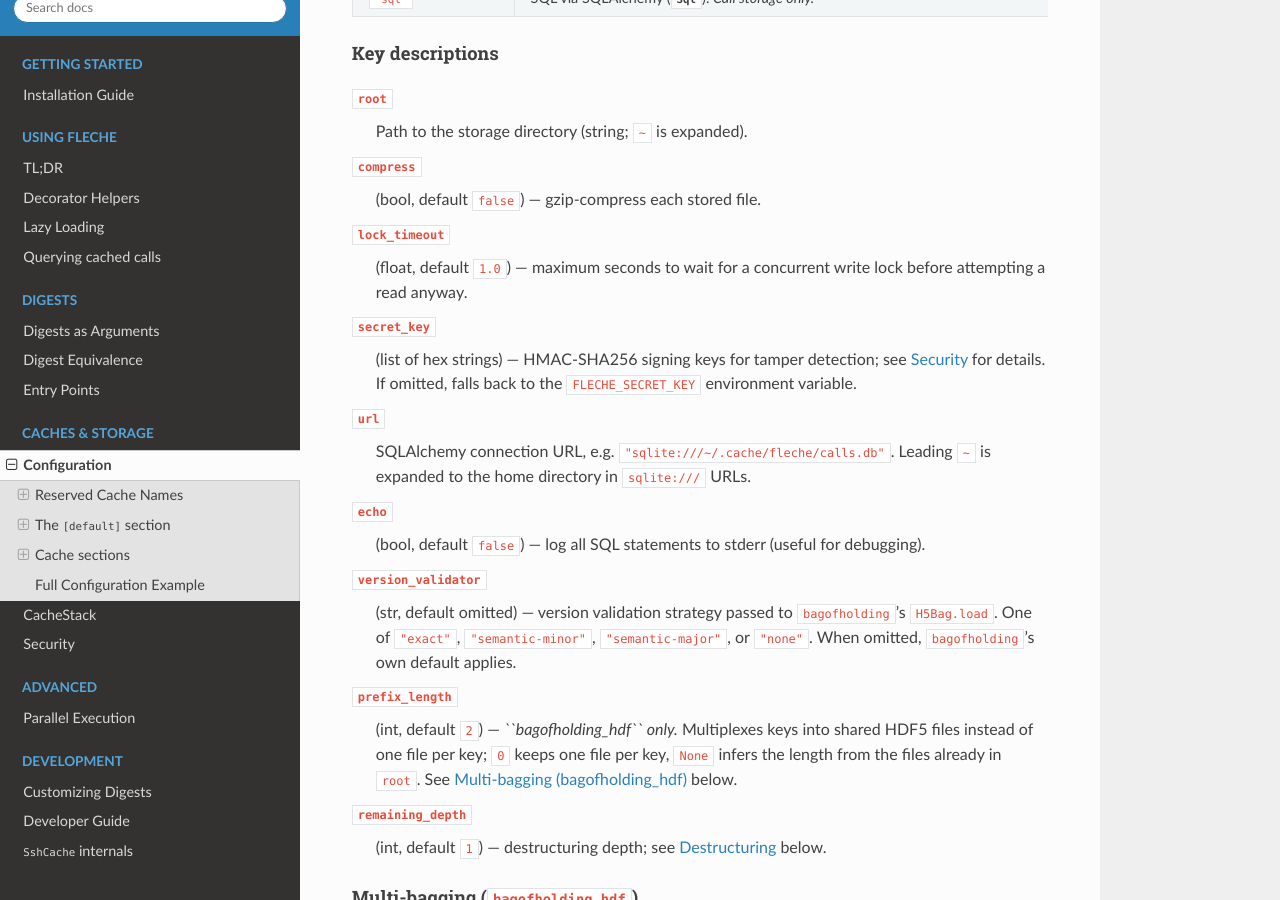
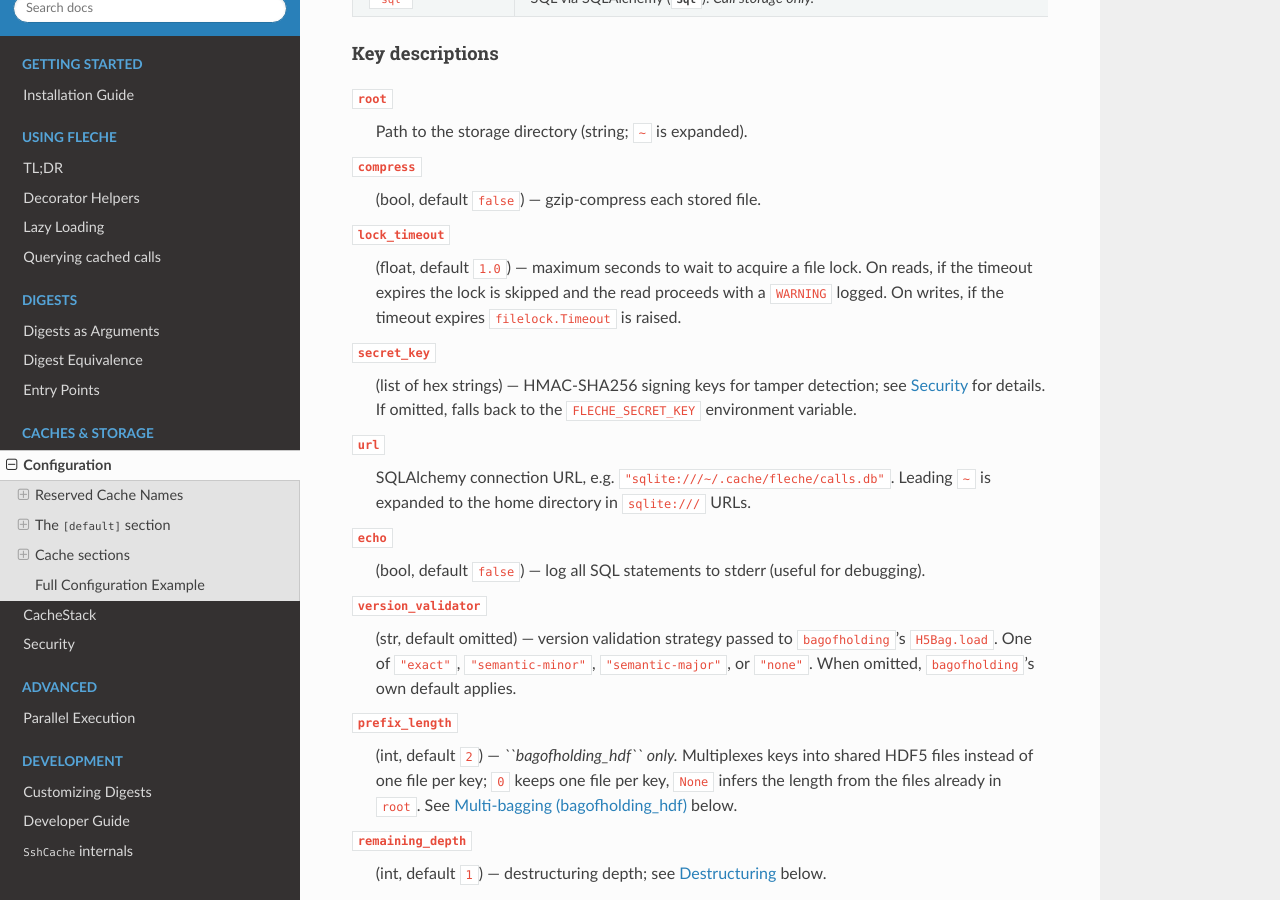
Before and after one commit to pmrv/fleche, a Sphinx documentation site: the page built from docs/storage/configuration.rst, in a window 1280 px wide and 900 px high, scrolled down 3599 px. Built offline with Sphinx 7.4.7 and the Read the Docs theme 3.1.0, drawn with Linux system fonts in a browser that asks for light colours; pages that are not in the unit, such as notebooks, are missing from menus.

Commit message:
docs: clarify lock_timeout behavior for reads vs writes (#774)
## Summary

- The `lock_timeout` key description in `docs/storage/configuration.rst`
said "wait for a concurrent write lock before attempting a read anyway",
which only described the read fallback path and omitted the write
behavior entirely.

## What the code actually does

From `src/fleche/storage/file.py`:

- **Reads** (`get`): use `_file_read_lock_with_fallback` — on timeout,
logs a `WARNING` and reads without the lock.
- **Writes** (`put`): use a plain `filelock.FileLock` — on timeout,
`filelock.Timeout` is raised and propagated to the caller.

The new description covers both paths so users know what to expect when
a write contends under load.


---
_Generated by [Claude
Code](https://claude.ai/code/session_01Gmvhzu4udySWtYVSoNuD2P)_

Co-authored-by: Claude <noreply@anthropic.com>

```diff
--- a/docs/storage/configuration.rst
+++ b/docs/storage/configuration.rst
@@ -218,8 +218,10 @@ Key descriptions
     (bool, default ``false``) — gzip-compress each stored file.
 
 ``lock_timeout``
-    (float, default ``1.0``) — maximum seconds to wait for a concurrent write lock
-    before attempting a read anyway.
+    (float, default ``1.0``) — maximum seconds to wait to acquire a file lock.
+    On reads, if the timeout expires the lock is skipped and the read proceeds
+    with a ``WARNING`` logged.  On writes, if the timeout expires
+    ``filelock.Timeout`` is raised.
 
 ``secret_key``
     (list of hex strings) — HMAC-SHA256 signing keys for tamper detection;
```
